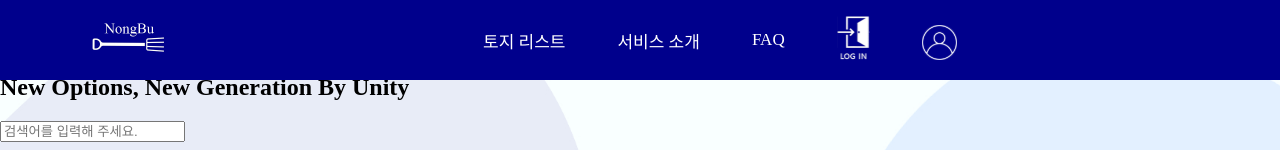
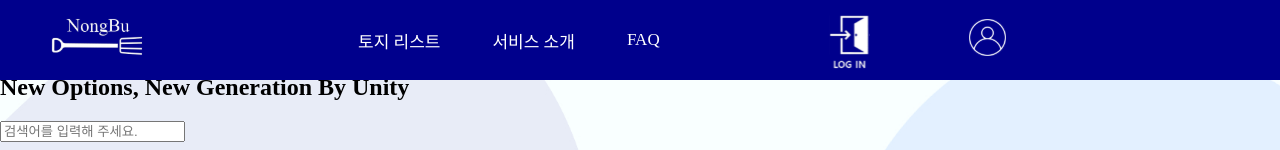
Before and after one commit to siwon99/KT-AIVLE-SCHOOL-BigProject, a React (Vite) app: page / in a window 1280 px wide. Shown: the top 150 px of the page. Built offline with nearby package versions, Linux system fonts and the light colour scheme; the HTML template or start-up script is replaced by a standard one.

Commit message:
docs: 메뉴 css 수정

```diff
--- a/src/pages/navbar/navbar.css
+++ b/src/pages/navbar/navbar.css
@@ -24,23 +24,10 @@
   list-style-type: none; /*리스트 아이템 앞 점 제거*/
 }
 
-.navbar nav ul li {
-<<<<<<< Updated upstream
-  margin-right: 50px;
-}
-
 .navbar nav ul li:first-child {
   margin-left: 20px; /*농부만 왼쪽 위치*/
-  margin-right: 890px; /*나머지 오른쪽 위치*/
-=======
   margin-right: 150px;
   /* font-weight: bold; */
-}
-
-.navbar nav ul li:first-child {
-  margin-left: 5%; /*농부만 왼쪽 위치*/
-  margin-right: 20%; /*나머지 오른쪽 위치*/
->>>>>>> Stashed changes
 }
 
 .navbar nav ul li a {
@@ -51,15 +38,7 @@
   /* font-size: clamp(10px, 2vw, 15px); 화면 크기에 따라 글자 크기 조정 */
 }
 
-<<<<<<< Updated upstream
-.navbar nav ul li a:hover {
-  color: rgb(208, 216, 255);
-}
-
-.navbar nav ul li a img.whomeicon {
-=======
 .navbar nav ul li a img.whomeicon { /*농부 로고*/
->>>>>>> Stashed changes
   width: 120px;
 }
 
@@ -74,14 +53,9 @@
 }
 
 .navbar nav ul li.auth-icons a img.login-icon {
-<<<<<<< Updated upstream
-  height: 43px;
-  width: 50px;
-=======
   height: 55px;
   width: 55px;
   margin-top: 8px;
->>>>>>> Stashed changes
 }
 
 .navbar nav ul li.auth-icons a img.signup-icon {
```
